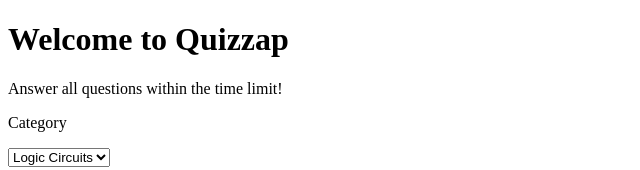
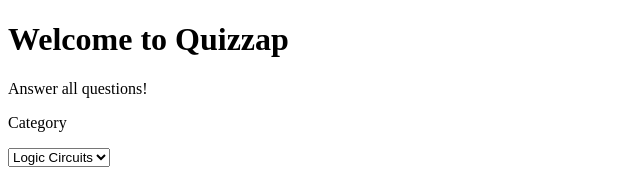
Before and after one commit to AzrielleP/quizzap, a React (Create React App) app: page / in a window 1280 px wide. Shown: the top 170 px of the page, without its empty margins (0-640 px from the left). Built offline with nearby package versions, Linux system fonts and the light colour scheme; the HTML template or start-up script is replaced by a standard one.

Commit message:
Editted the subtext and the value of the selector

```diff
--- a/src/components/Intro.js
+++ b/src/components/Intro.js
@@ -12,12 +12,12 @@
         <h1>
           Welcome to <span className="title">Quizzap</span>
         </h1>
-        <p className="subtext">Answer all questions within the time limit!</p>
+        <p className="subtext">Answer all questions!</p>
 
         <div className="selector">
           <p>Category</p>
           <select className="category-selector">
-            <option value="general-knowledge">Logic Circuits</option>
+            <option value="logic-circuits">Logic Circuits</option>
           </select>
         </div>
 
```
